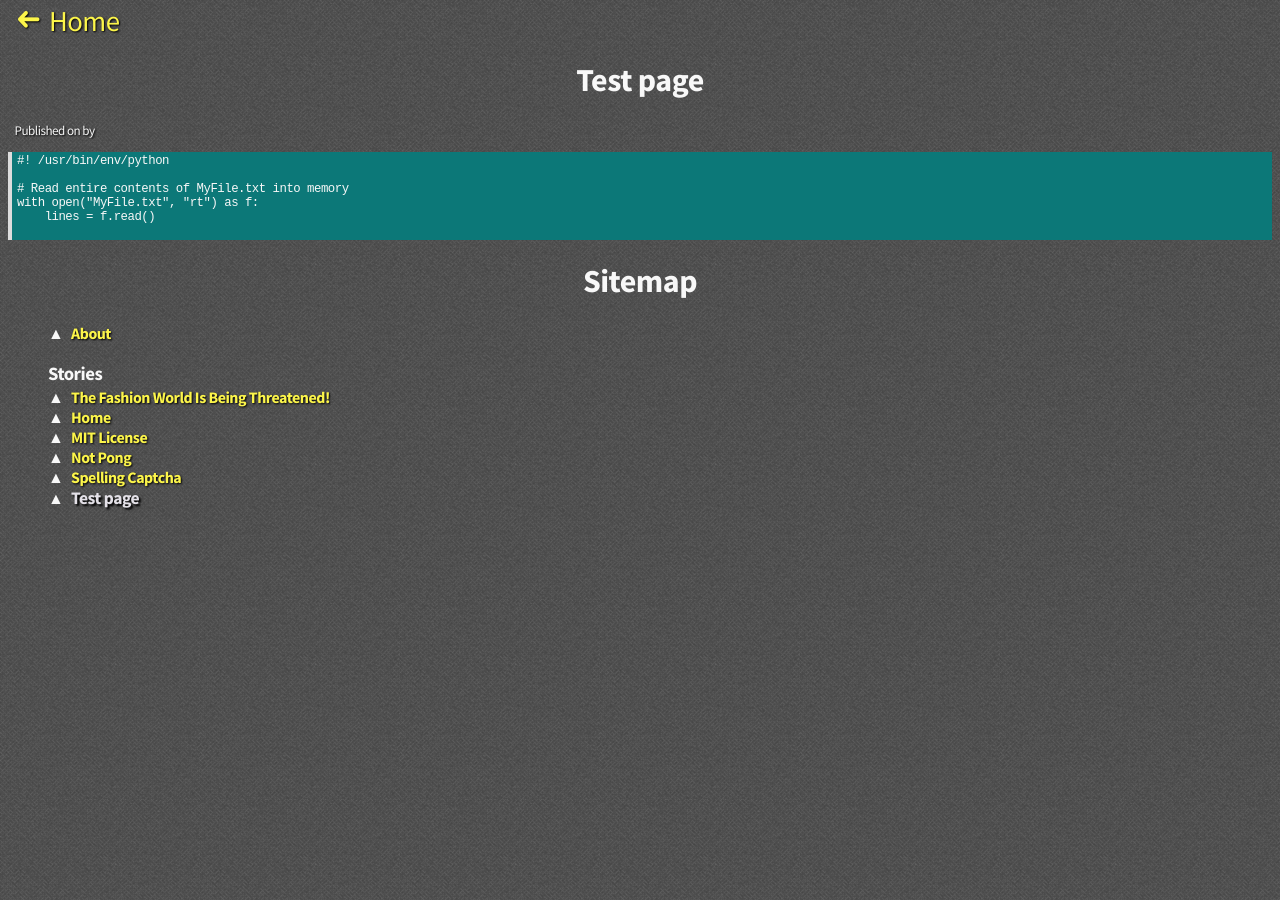
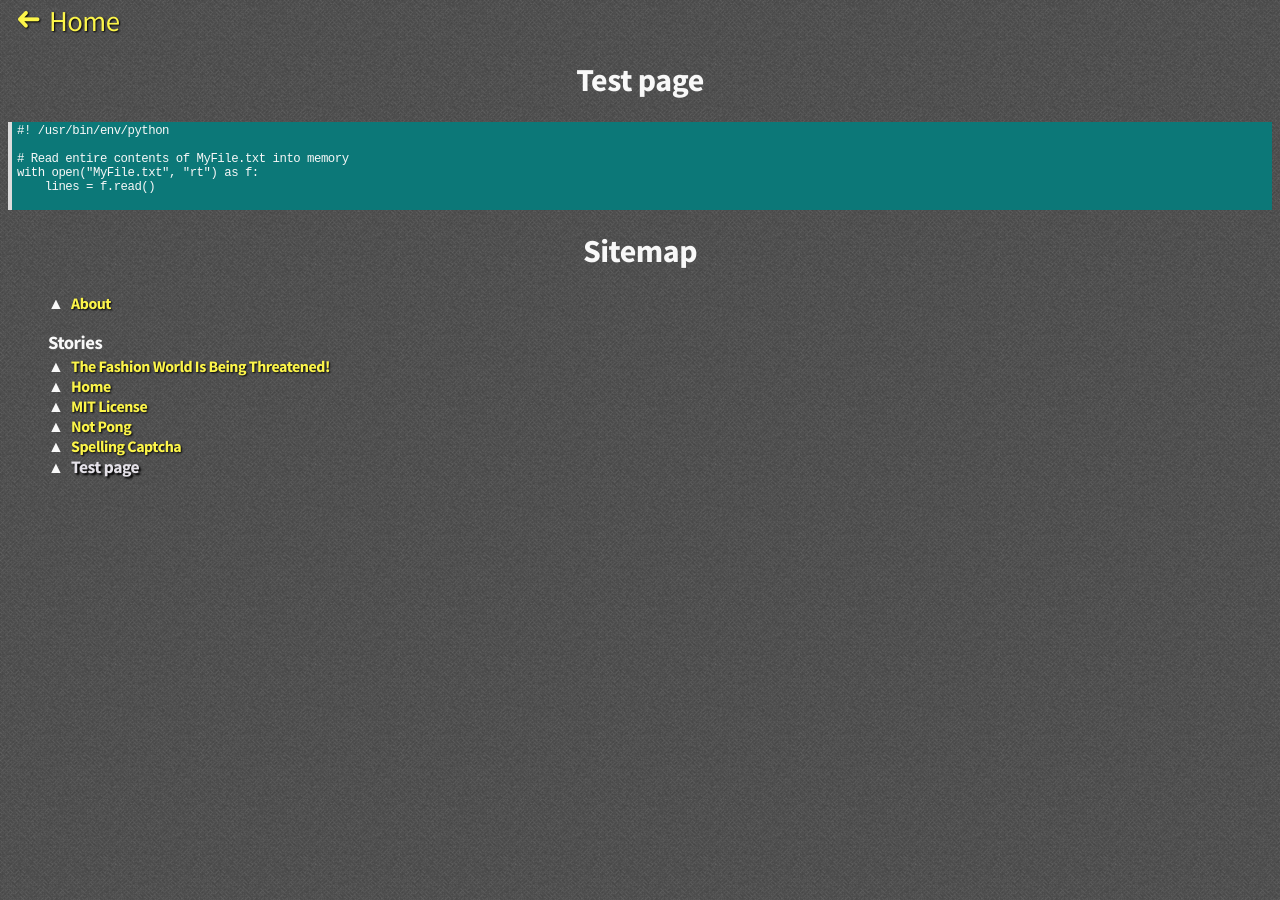
Before and after one commit to le717/le717.github.io, a Jekyll site: the page built from pages/test.html, in a window 1280 px wide. Built offline with Jekyll 4.4.1, drawn with Linux system fonts in a browser that asks for light colours; some web fonts are replaced; Markdown is read by kramdown in place of the engine named in the settings.

Commit message:
Minor
[ci skip]

```diff
--- a/_layouts/full-page.html
+++ b/_layouts/full-page.html
@@ -2,6 +2,6 @@
   {% include base-style.html %}
 {% include bridge.html %}
   <h1 class="text-center">{{ page.title }}</h1>
-{% if page.type == Story %}<p class="publish-info">Published on {{ page.publish-date }} by {{ page.author }}</p>{% endif %}
+{% if page.type == "Story" %}<p class="publish-info">Published on {{ page.publish-date }} by {{ page.author }}</p>{% endif %}
   {{ content }}
 {% include footer.html %}
--- a/css/screen.css
+++ b/css/screen.css
@@ -71,7 +71,7 @@
   }
 
   #my-logo-404 {
-    margin-top: -4em;
+    margin-top: 0em;
     margin-left: -10em;
   }
 
--- a/pages/test.html
+++ b/pages/test.html
@@ -9,14 +9,14 @@ with open("MyFile.txt", "rt") as f:
     lines = f.read()
   </pre>
 
-  <h1 style="text-align: center">Sitemap</h1>
+  <!-- FUTURE Sort list, tracking https://github.com/Shopify/liquid/pull/304 -->
+  <h1 class="text-center">Sitemap</h1>
   <nav id="sitemap">
     <ul>
     {% for p in site.pages %}{% if p.type == "Story" %}<h3>Stories</h3>{% endif %}
       {% if p.type != 404 %}
       <li>
         <a {% if p.url == page.url %}class="sitemap-active" title="You are here!"{% endif %} href="{{ site.baseurl }}{{ p.url }}">{{ p.title }}</a>
-      </li>
-      {% endif %}{% endfor %}
+      </li>{% endif %}{% endfor %}
     </ul>
   </nav>
```
